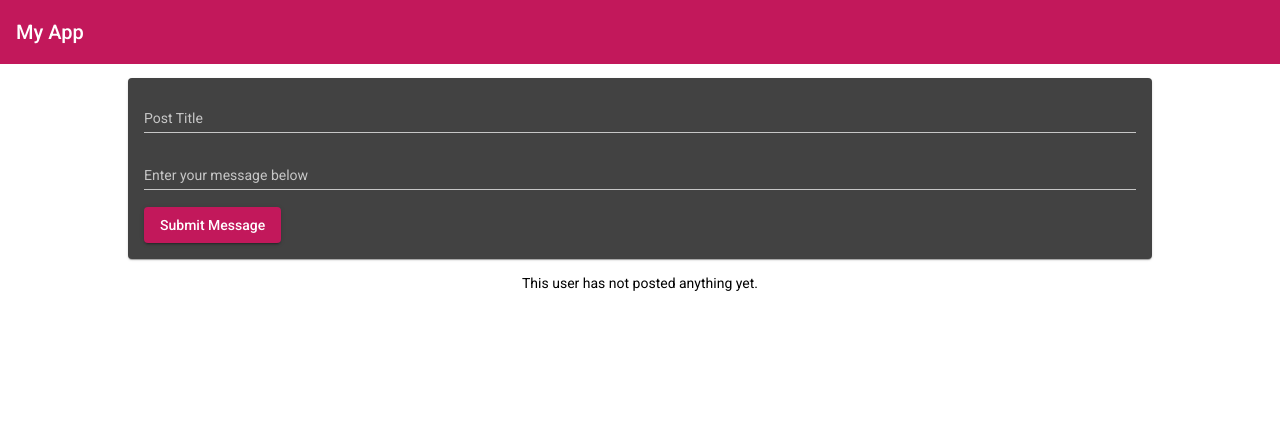
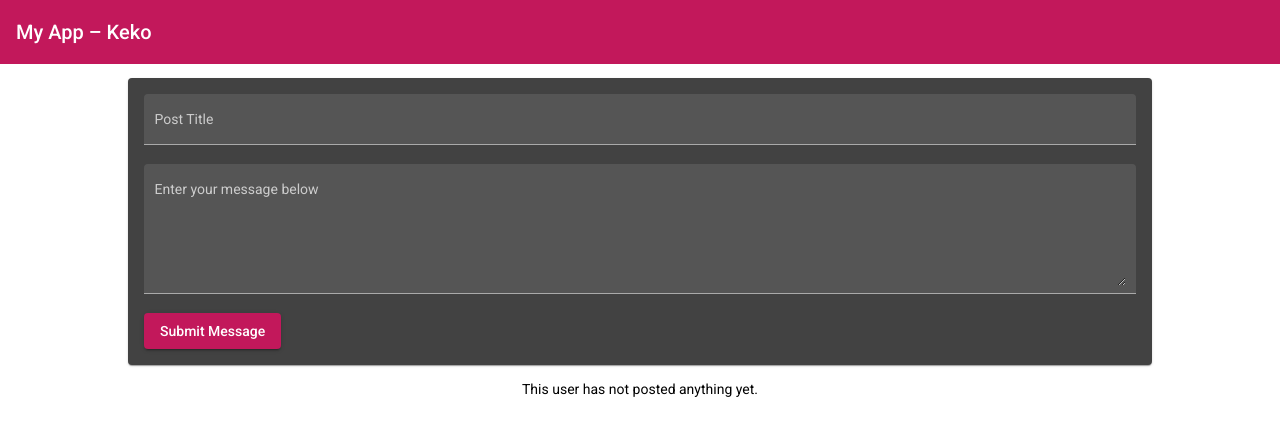
Before and after one commit to kwiljac/SSWP-App, an Angular app: page / in a window 1280 px wide. Shown: the top 436 px of the page. Built offline with nearby package versions, Linux system fonts and the light colour scheme.

Commit message:
Updated styles

```diff
--- a/src/app/header/header.component.html
+++ b/src/app/header/header.component.html
@@ -1 +1 @@
-<mat-toolbar color="primary">My App</mat-toolbar>
+<mat-toolbar color="primary">My App &ndash; Keko</mat-toolbar>
--- a/src/app/posts/post-create/post-create.component.html
+++ b/src/app/posts/post-create/post-create.component.html
@@ -1,13 +1,13 @@
 <mat-card>
 
-  <mat-form-field>
+  <mat-form-field appearance="fill">
     <mat-label>Post Title</mat-label>
-    <input matInput type="text" [(ngModel)]="enteredTitle" placeholder="Today's date" />
+    <input matInput type="text" [(ngModel)]="enteredTitle" placeholder="My Big Day..." />
   </mat-form-field>
 
-  <mat-form-field>
+  <mat-form-field appearance="fill">
     <mat-label>Enter your message below</mat-label>
-    <input matInput type="text" [(ngModel)]="enteredContent" placeholder="Dear diary..." />
+    <textarea rows="6" matInput type="text" [(ngModel)]="enteredContent" placeholder="Dear diary..."></textarea>
   </mat-form-field>
 
   <button mat-raised-button color="primary" (click)="onAddPost()">Submit Message</button>
--- a/src/index.html
+++ b/src/index.html
@@ -2,7 +2,7 @@
 <html lang="en">
 <head>
   <meta charset="utf-8">
-  <title>Assignment1</title>
+  <title>Keko's App</title>
   <base href="/">
   <meta name="viewport" content="width=device-width, initial-scale=1">
   <link rel="icon" type="image/x-icon" href="favicon.ico">
```
